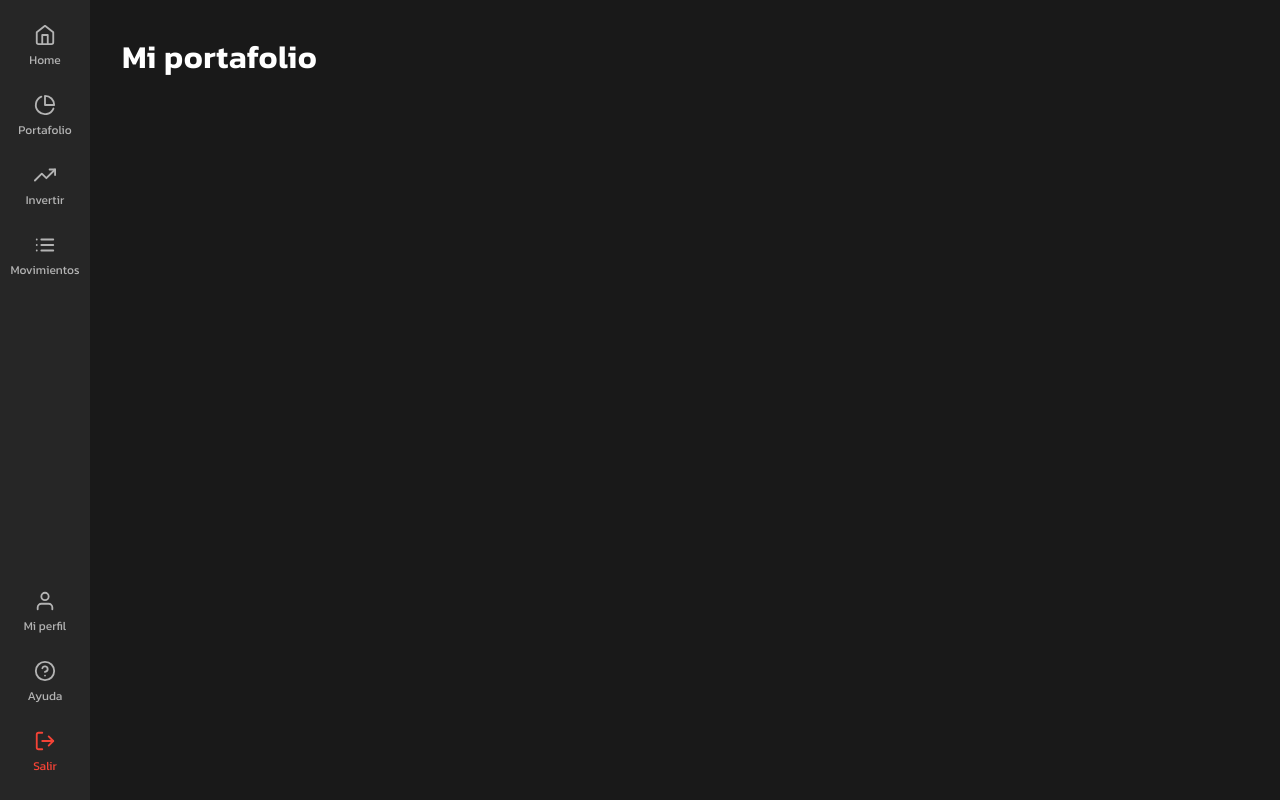
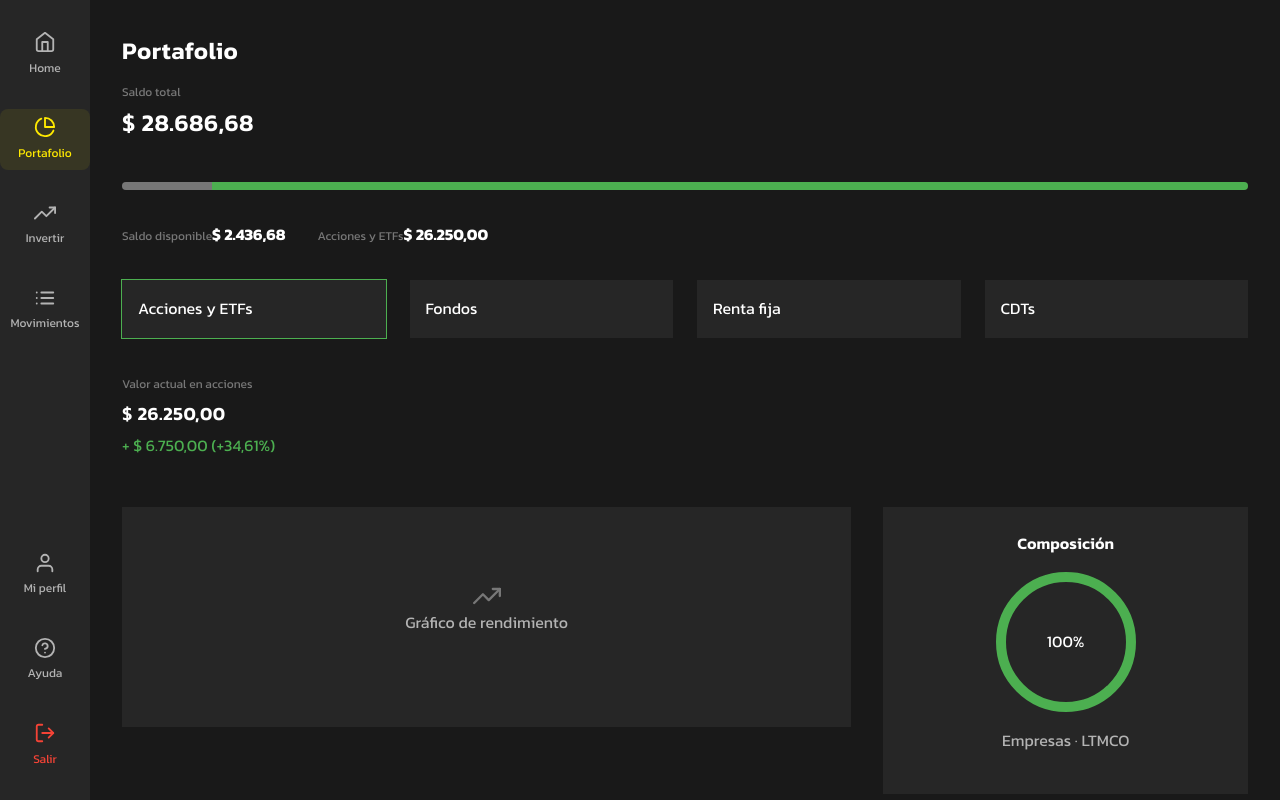
Before and after one commit to jhersara/edron-capitals, a Next.js app: page /onedash in a window 1280 px wide. Both pictures are taken after a click on the item "Portafolio". Built offline with nearby package versions, Linux system fonts and the light colour scheme.

Commit message:
Implementaciones de seciones

```diff
--- a/src/app/(dashboard)/onedash/components/MainContent.jsx
+++ b/src/app/(dashboard)/onedash/components/MainContent.jsx
@@ -1,25 +1,35 @@
 'use client'
 import React from 'react'
+import Home from '../sections/Home'
+import Portfolio from '../sections/Portafolio'
 import '@/app/(dashboard)/onedash/components/MainContent.css'
-
+import { motion, AnimatePresence } from 'framer-motion'
 
 export default function MainContent({ section }) {
   return (
     <main className='main-content'>
+      <AnimatePresence mode='wait'>
+        <motion.div
+          key={section}
+          initial={{ opacity: 0, y: 12 }}
+          animate={{ opacity: 1, y: 0 }}
+          exit={{ opacity: 0, y: -8 }}
+          transition={{ duration: 0.25, ease: 'easeOut' }}
+        >
           {section === 'home' && <Home/>}
           {section === 'portfolio' && <Portfolio />}
           {section === 'invest' && <Invest />}
           {section === 'movements' && <Movements />}
           {section === 'profile' && <Profile />}
           {section === 'help' && <Help />}
+        </motion.div>
+      </AnimatePresence>
     </main>
   )
 }
 
 
 /* COMPONENTES SIMULADOS */
-const Home = () => <h1>Dashboard principal</h1>
-const Portfolio = () => <h1>Mi portafolio</h1>
 const Invest = () => <h1>Invertir</h1>
 const Movements = () => <h1>Movimientos</h1>
 const Profile = () => <h1>Mi perfil</h1>
--- a/src/app/(dashboard)/onedash/components/Navbar.css
+++ b/src/app/(dashboard)/onedash/components/Navbar.css
@@ -25,17 +25,24 @@
   display: flex;
   flex-direction: column;
   align-items: center;
-  gap: 0.3rem;
+  gap: 0.35rem;
   font-size: 0.75rem;
   color: var(--cl-text-secondary);
   cursor: pointer;
-  transition: color var(--transition-fast);
+  transition: color var(--transition-fast), background var(--transition-fast);
+  padding: 0.45rem 0;
+  border-radius: var(--rd-md);
 }
 
 .section:hover {
   color: var(--cl-primary-500);
 }
 
+.section.active {
+  color: var(--cl-primary-500);
+  background: rgba(255, 234, 0, 0.08);
+}
+
 .logout {
   color: var(--cl-error);
 }
--- a/src/app/(dashboard)/onedash/components/Navbar.jsx
+++ b/src/app/(dashboard)/onedash/components/Navbar.jsx
@@ -1,44 +1,40 @@
 'use client'
 import '@/app/(dashboard)/onedash/components/Navbar.css'
-import { FiHome, FiPieChart, FiTrendingUp, FiList, FiUser, FiHelpCircle, FiLogOut } from 'react-icons/fi'
+import {
+  FiHome,
+  FiPieChart,
+  FiTrendingUp,
+  FiList,
+  FiUser,
+  FiHelpCircle,
+  FiLogOut
+} from 'react-icons/fi'
 
-export default function Navbar({ onChange }) {
+export default function Navbar({ onChange, activeSection }) {
+  const Item = ({ id, icon: Icon, label, danger }) => (
+    <li
+      className={`section ${activeSection === id ? 'active' : ''} ${danger ? 'logout' : ''}`}
+      onClick={() => onChange(id)}
+    >
+      <Icon size={22} />
+      <span>{label}</span>
+    </li>
+  )
+
   return (
     <aside className="navbar">
       <nav className="nav-content">
         <ul className="nav-main">
-          <li onClick={() => onChange('home')} className="section">
-            <FiHome size={22} />
-            Home
-          </li>
-          <li onClick={() => onChange('portfolio')} className="section">
-            <FiPieChart size={22} />
-            Portafolio
-          </li>
-          <li onClick={() => onChange('invest')} className="section">
-            <FiTrendingUp size={22} />
-            Invertir
-          </li>
-          <li onClick={() => onChange('movements')} className="section">
-            <FiList size={22} />
-            Movimientos
-          </li>
+          <Item id="home" icon={FiHome} label="Home" />
+          <Item id="portfolio" icon={FiPieChart} label="Portafolio" />
+          <Item id="invest" icon={FiTrendingUp} label="Invertir" />
+          <Item id="movements" icon={FiList} label="Movimientos" />
         </ul>
 
-        {/* PARTE INFERIOR */}
         <ul className="nav-bottom">
-          <li onClick={() => onChange('profile')} className="section">
-            <FiUser size={22} />
-            Mi perfil
-          </li>
-          <li onClick={() => onChange('help')} className="section">
-            <FiHelpCircle size={22} />
-            Ayuda
-          </li>
-          <li className="section logout">
-            <FiLogOut size={22} />
-            Salir
-          </li>
+          <Item id="profile" icon={FiUser} label="Mi perfil" />
+          <Item id="help" icon={FiHelpCircle} label="Ayuda" />
+          <Item id="logout" icon={FiLogOut} label="Salir" danger />
         </ul>
       </nav>
     </aside>
--- a/src/app/(dashboard)/onedash/page.jsx
+++ b/src/app/(dashboard)/onedash/page.jsx
@@ -9,7 +9,7 @@ export default function OneDash(){
     const [section, setSection] = useState('home')
     return(
         <div className="dashboard">
-            <Navbar onChange={setSection}/>
+            <Navbar onChange={setSection} activeSection={section}/>
             <MainContent section={section}/>
         </div>
     )
--- /dev/null
+++ b/src/app/(dashboard)/onedash/sections/Home.css
@@ -0,0 +1,85 @@
+.home {
+  display: flex;
+  flex-direction: column;
+  gap: var(--space-xl);
+}
+
+/* HEADER */
+.home-header {
+  display: flex;
+  justify-content: space-between;
+  align-items: center;
+}
+
+.home-header h1 {
+  font-size: 1.6rem;
+}
+
+.home-header p {
+  margin-top: 0.25rem;
+}
+
+/* KPIs */
+.home-kpis {
+  display: grid;
+  grid-template-columns: repeat(auto-fit, minmax(220px, 1fr));
+  gap: var(--space-lg);
+}
+
+.kpi span {
+  font-size: 0.75rem;
+  color: var(--cl-text-muted);
+}
+
+.kpi h2 {
+  margin: 0.25rem 0;
+  font-size: 1.4rem;
+}
+
+/* STATUS */
+.home-status {
+  display: grid;
+  grid-template-columns: repeat(auto-fit, minmax(280px, 1fr));
+  gap: var(--space-lg);
+}
+
+.status-card {
+  display: flex;
+  gap: var(--space-md);
+  align-items: flex-start;
+}
+
+.status-card h3 {
+  font-size: 0.95rem;
+}
+
+/* ACTIONS */
+.home-actions {
+  display: grid;
+  grid-template-columns: repeat(auto-fit, minmax(260px, 1fr));
+  gap: var(--space-lg);
+}
+
+.action {
+  cursor: pointer;
+  transition: transform var(--transition-fast), box-shadow var(--transition-fast);
+}
+
+.action:hover {
+  transform: translateY(-2px);
+  box-shadow: var(--sh-md);
+}
+
+/* ACTIVITY */
+.home-activity h3 {
+  margin-bottom: var(--space-md);
+}
+
+.empty {
+  display: flex;
+  flex-direction: column;
+  align-items: center;
+  gap: var(--space-sm);
+  padding: var(--space-xl);
+  color: var(--cl-text-muted);
+}
--- /dev/null
+++ b/src/app/(dashboard)/onedash/sections/Home.jsx
@@ -0,0 +1,87 @@
+'use client'
+import './Home.css'
+import { FiTrendingUp, FiShield, FiClock } from 'react-icons/fi'
+
+
+export default function Home() {
+  return (
+    <section className="home">
+
+      {/* HEADER */}
+      <header className="home-header">
+        <div>
+          <h1>Panel de control</h1>
+          <p>Resumen general de tu cuenta de inversión</p>
+        </div>
+
+        <button className="btn-primary">
+          Invertir ahora
+        </button>
+      </header>
+
+      {/* KPIs */}
+      <div className="home-kpis">
+        <div className="card kpi">
+          <span>Balance total</span>
+          <h2>$ 0.00</h2>
+          <small>Disponible para invertir</small>
+        </div>
+
+        <div className="card kpi">
+          <span>Invertido</span>
+          <h2>$ 0.00</h2>
+          <small>Capital en curso</small>
+        </div>
+
+        <div className="card kpi">
+          <span>Rendimiento</span>
+          <h2>0%</h2>
+          <small>Histórico</small>
+        </div>
+      </div>
+
+      {/* STATUS */}
+      <div className="home-status">
+        <div className="card status-card">
+          <FiShield size={22} />
+          <div>
+            <h3>Verificación pendiente</h3>
+            <p>Completa tu perfil para habilitar inversiones.</p>
+          </div>
+        </div>
+
+        <div className="card status-card">
+          <FiClock size={22} />
+          <div>
+            <h3>Cuenta recién creada</h3>
+            <p>Aún no tienes movimientos registrados.</p>
+          </div>
+        </div>
+      </div>
+
+      {/* QUICK ACTIONS */}
+      <div className="home-actions">
+        <div className="card action">
+          <h3>Completar perfil</h3>
+          <p>Finaliza tu información KYC</p>
+        </div>
+
+        <div className="card action">
+          <h3>Explorar inversiones</h3>
+          <p>Conoce nuestros fondos disponibles</p>
+        </div>
+      </div>
+
+      {/* ACTIVITY */}
+      <div className="card home-activity">
+        <h3>Actividad reciente</h3>
+
+        <div className="empty">
+          <FiTrendingUp size={28} />
+          <p>No hay movimientos aún</p>
+        </div>
+      </div>
+
+    </section>
+  )
+}
--- /dev/null
+++ b/src/app/(dashboard)/onedash/sections/Portafolio.jsx
@@ -0,0 +1,75 @@
+'use client'
+import './Portfolio.css'
+import { FiTrendingUp } from 'react-icons/fi'
+
+export default function Portfolio() {
+  return (
+    <section className="portfolio">
+
+      {/* HEADER */}
+      <header className="portfolio-header">
+        <div>
+          <h1>Portafolio</h1>
+          <span>Saldo total</span>
+          <h2>$ 28.686,68</h2>
+        </div>
+      </header>
+
+      {/* BAR */}
+      <div className="portfolio-bar">
+        <div className="available" />
+        <div className="invested" />
+      </div>
+
+      {/* BALANCES */}
+      <div className="portfolio-balances">
+        <div>
+          <span>Saldo disponible</span>
+          <strong>$ 2.436,68</strong>
+        </div>
+        <div>
+          <span>Acciones y ETFs</span>
+          <strong>$ 26.250,00</strong>
+        </div>
+      </div>
+
+      {/* PRODUCTS */}
+      <div className="portfolio-products">
+        <div className="product active">
+          Acciones y ETFs
+        </div>
+        <div className="product">Fondos</div>
+        <div className="product">Renta fija</div>
+        <div className="product">CDTs</div>
+      </div>
+
+      {/* PERFORMANCE */}
+      <div className="portfolio-performance">
+        <span>Valor actual en acciones</span>
+        <h3>$ 26.250,00</h3>
+        <p className="positive">
+          + $ 6.750,00 (+34,61%)
+        </p>
+      </div>
+
+      {/* CHART + COMPOSITION */}
+      <div className="portfolio-bottom">
+
+        <div className="chart-placeholder">
+          <FiTrendingUp size={28} />
+          <p>Gráfico de rendimiento</p>
+        </div>
+
+        <div className="composition">
+          <h4>Composición</h4>
+          <div className="donut">
+            <span>100%</span>
+          </div>
+          <p>Empresas · LTMCO</p>
+        </div>
+
+      </div>
+
+    </section>
+  )
+}
--- /dev/null
+++ b/src/app/(dashboard)/onedash/sections/Portfolio.css
@@ -0,0 +1,115 @@
+.portfolio {
+  display: flex;
+  flex-direction: column;
+  gap: var(--space-xl);
+}
+
+/* HEADER */
+.portfolio-header h1 {
+  font-size: 1.5rem;
+}
+
+.portfolio-header span {
+  font-size: 0.75rem;
+  color: var(--cl-text-muted);
+}
+
+/* BAR */
+.portfolio-bar {
+  height: 8px;
+  background: var(--cl-bg-alt);
+  border-radius: 999px;
+  overflow: hidden;
+  display: flex;
+}
+
+.portfolio-bar .available {
+  width: 8%;
+  background: var(--cl-text-muted);
+}
+
+.portfolio-bar .invested {
+  width: 92%;
+  background: var(--cl-success);
+}
+
+/* BALANCES */
+.portfolio-balances {
+  display: flex;
+  gap: var(--space-xl);
+}
+
+.portfolio-balances span {
+  font-size: 0.75rem;
+  color: var(--cl-text-muted);
+}
+
+/* PRODUCTS */
+.portfolio-products {
+  display: grid;
+  grid-template-columns: repeat(auto-fit, minmax(180px, 1fr));
+  gap: var(--space-lg);
+}
+
+.product {
+  padding: var(--space-md);
+  border-radius: var(--radius-md);
+  background: var(--cl-bg-alt);
+  cursor: pointer;
+}
+
+.product.active {
+  outline: 1px solid var(--cl-success);
+}
+
+/* PERFORMANCE */
+.portfolio-performance span {
+  font-size: 0.75rem;
+  color: var(--cl-text-muted);
+}
+
+.portfolio-performance h3 {
+  margin: 0.25rem 0;
+}
+
+.positive {
+  color: var(--cl-success);
+}
+
+/* BOTTOM */
+.portfolio-bottom {
+  display: grid;
+  grid-template-columns: 2fr 1fr;
+  gap: var(--space-xl);
+}
+
+/* CHART */
+.chart-placeholder {
+  background: var(--cl-bg-alt);
+  border-radius: var(--radius-lg);
+  height: 220px;
+  display: flex;
+  flex-direction: column;
+  align-items: center;
+  justify-content: center;
+  color: var(--cl-text-muted);
+}
+
+/* COMPOSITION */
+.composition {
+  background: var(--cl-bg-alt);
+  border-radius: var(--radius-lg);
+  padding: var(--space-lg);
+  text-align: center;
+}
+
+.donut {
+  width: 140px;
+  height: 140px;
+  border-radius: 50%;
+  border: 10px solid var(--cl-success);
+  margin: var(--space-md) auto;
+  display: flex;
+  align-items: center;
+  justify-content: center;
+}
```
Lines whose indentation alone changed are shown as unchanged.
